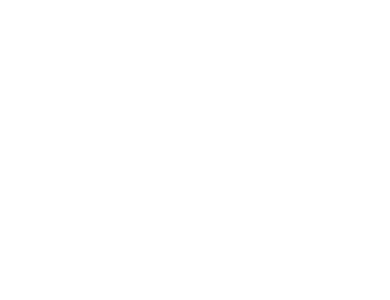
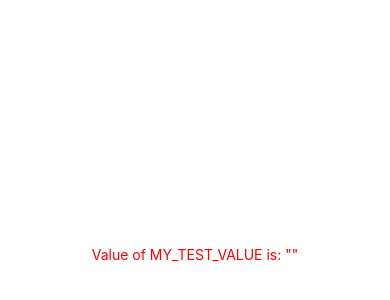
Before and after one commit to XPBytes/issue-expo-eas-env, a React Native app: screen / in a window 390 px wide. Shown: the part 168-468 px from the top of the page. Built offline with nearby package versions, Linux system fonts and the light colour scheme.

Commit message:
Better display?

```diff
--- a/App.js
+++ b/App.js
@@ -4,7 +4,7 @@
 export default function App() {
   return (
     <View style={styles.container}>
-      <Text>{process.env.MY_TEST_VALUE}</Text>
+      <Text style={{ color: 'red' }}>Value of MY_TEST_VALUE is: "{process.env.MY_TEST_VALUE}"</Text>
       <StatusBar style="auto" />
     </View>
   );
```
